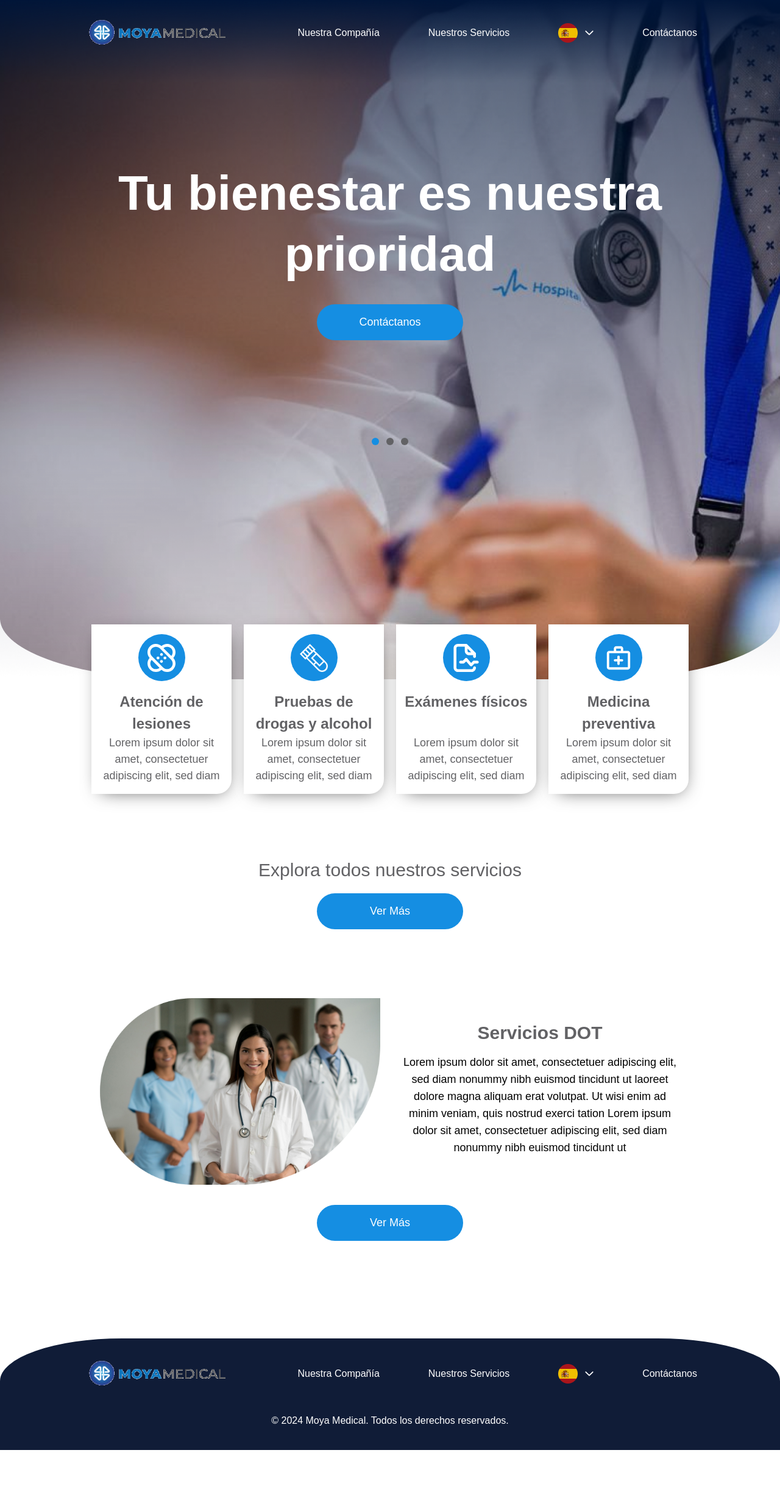
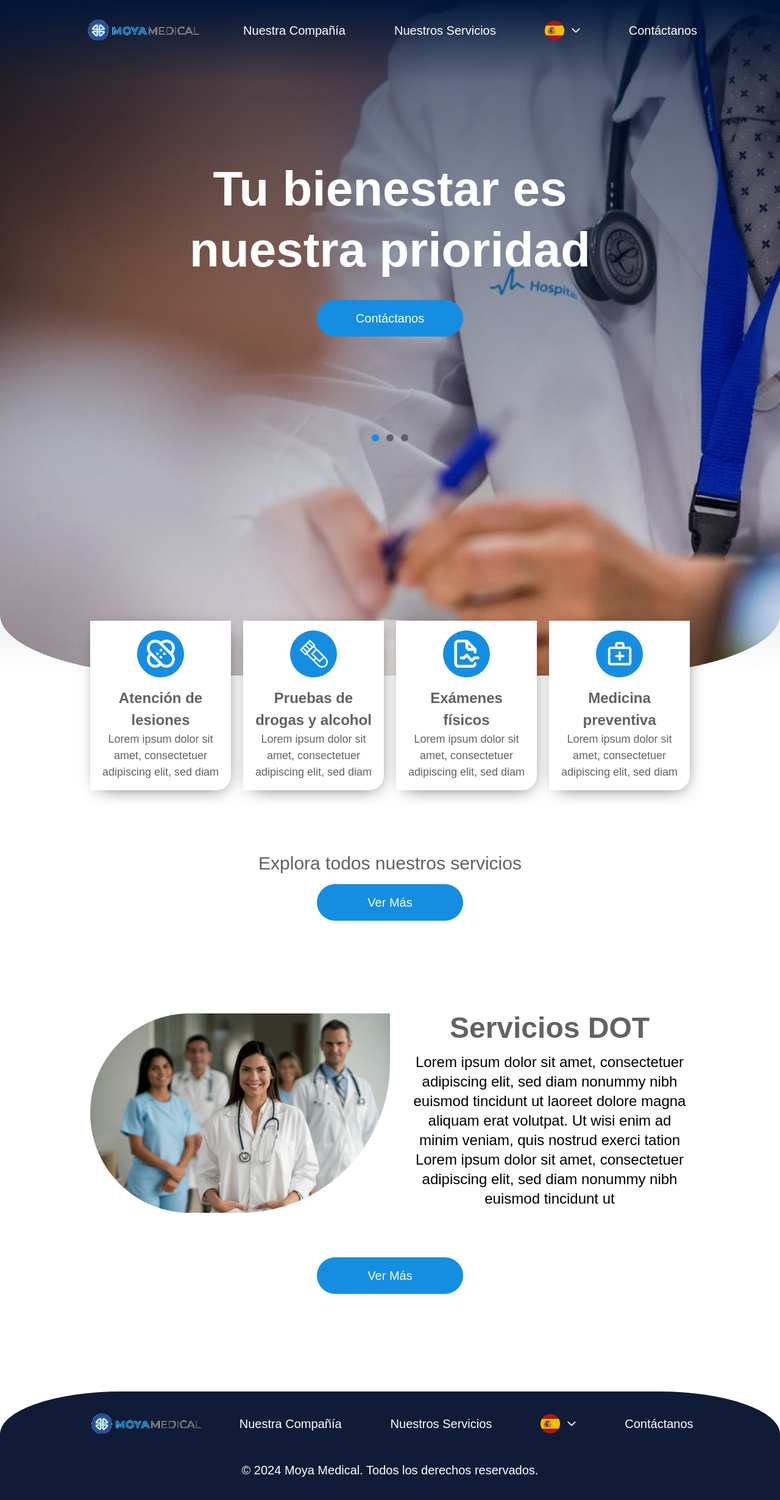
Before and after one commit to leodev9911/healthcare-center-miami-project, a React app: page / in a window 1280 px wide. Shown: the whole page at 61% size. Before the commit the page ends 2378 px from the top, so only its background shows below. Built offline with nearby package versions, Linux system fonts and the light colour scheme; the HTML template or start-up script is replaced by a standard one.

Commit message:
Relatives measures applied to the home view, <Logo /> component created

```diff
--- a/src/components/CardComponent.jsx
+++ b/src/components/CardComponent.jsx
@@ -5,7 +5,7 @@ export default function Card({
   cardDescription
 }) {
   return (
-    <div className="card flex flex-col gap-4 items-center py-4 px-2 rounded-br-3xl text-center bg-colors-pageWhite">
+    <div className="card flex flex-col lg:w-[20%] lg:flex-grow gap-4 items-center py-4 px-2 rounded-br-3xl text-center bg-colors-pageWhite">
       <div className="rounded-[50%] bg-colors-pageBlue w-[77px] h-[77px] flex items-center justify-center">
         <img
           className="w-[46px] h-[46px]"
@@ -14,8 +14,8 @@ export default function Card({
         />
       </div>
       <div className="flex flex-col items-center justify-between flex-grow text-colors-pageGray">
-        <h3 className="text-[16px] lg:text-[24px] font-bold w-[122px] lg:w-[214px]">{cardTitle}</h3>
-        <p className="w-[122px] lg:w-[214px] text-[12px] lg:text-[18px]">{cardDescription}</p>
+        <h3 className="text-[16px] xl:text-[24px] 2xl:text-4xl font-bold w-[122px] lg:w-[90%]">{cardTitle}</h3>
+        <p className="w-[122px] lg:w-[90%] text-[12px] xl:text-[18px] 2xl:text-2xl">{cardDescription}</p>
       </div>
     </div>
   )
--- a/src/components/LinkButton.jsx
+++ b/src/components/LinkButton.jsx
@@ -2,7 +2,7 @@ export default function LinkButton({ text }) {
   return (
     <a
       href=""
-      className="text-colors-pageWhite w-80 py-2 lg:py-4 flex items-center justify-center bg-colors-pageBlue rounded-[50px] lg:w-60 text-[18px]"
+      className="text-colors-pageWhite w-80 py-2 lg:py-4 flex items-center justify-center bg-colors-pageBlue rounded-[50px] lg:w-60 text-xl"
     >
       {text}
     </a>
--- /dev/null
+++ b/src/components/Logo.jsx
@@ -0,0 +1,11 @@
+import logoImage from '../assets/logo.png'
+
+export default function Logo() {
+  return (
+    <img
+      className='w-[248px] h-[43px] lg:w-[20%] lg:h-auto'
+      src={logoImage}
+      alt="Logo"
+    />
+  )
+}
--- a/src/components/NavBar.jsx
+++ b/src/components/NavBar.jsx
@@ -1,18 +1,14 @@
-import logoImage from '../assets/logo.png'
 import spainFlag from '../assets/spain-flag.png'
 import arrowDown from '../assets/arrow-down.svg'
 import hamburguerMenu from '../assets/hamburguer-menu.svg'
+import Logo from './Logo'
 
 export default function NavBar({ setMobileMenuIsActive }) {
   return (
-    <nav className="w-full max-w-5xl flex items-center justify-between py-8 px-2 z-10 relative">
-      <img
-        className='w-[248px] h-[43px]'
-        src={logoImage}
-        alt="Logo"
-      />
+    <nav className="w-full lg:max-w-[80%] flex gap-8 items-center justify-between py-8 px-2 z-10 relative">
+      <Logo />
       <section>
-        <ul className='hidden text-colors-pageWhite lg:flex items-center gap-20'>
+        <ul className='hidden text-colors-pageWhite lg:flex items-center gap-20 text-xl 2xl:text-2xl'>
           <li>
             <a
               href=""
--- a/src/containers/Footer.jsx
+++ b/src/containers/Footer.jsx
@@ -1,16 +1,12 @@
-import logoImage from '../assets/logo.png'
 import spainFlag from '../assets/spain-flag.png'
 import arrowDown from '../assets/arrow-down.svg'
+import Logo from '../components/Logo'
 
 export default function Footer() {
   return (
-    <footer className="flex flex-col gap-11 items-center bg-colors-pageFooterBlue py-9 mt-[160px]">
-      <nav className="w-full max-w-5xl flex flex-col lg:flex-row gap-6 items-center justify-between px-2 z-30 relative">
-        <img
-          className='w-[248px] h-[43px]'
-          src={logoImage}
-          alt="Logo"
-        />
+    <footer className="flex flex-col gap-11 items-center bg-colors-pageFooterBlue py-9 px-2 mt-[160px] text-xl 2xl:text-2xl">
+      <nav className="w-full max-w-[80%] flex flex-col lg:flex-row gap-6 items-center justify-between px-2 z-30 relative">
+        <Logo />
         <section>
           <ul className='text-colors-pageWhite flex flex-col gap-8 lg:flex-row items-center lg:gap-20'>
             <li>
@@ -51,7 +47,7 @@ export default function Footer() {
           </ul>
         </section>
       </nav>
-      <p className='text-colors-pageWhite'>© 2024 Moya Medical. Todos los derechos reservados.</p>
+      <p className='text-colors-pageWhite text-center'>© 2024 Moya Medical. Todos los derechos reservados.</p>
     </footer>
   )
 }
--- a/src/containers/Header.jsx
+++ b/src/containers/Header.jsx
@@ -12,9 +12,9 @@ export default function Header({ setMobileMenuIsActive }) {
         alt="Hero image"
       />
       <NavBar setMobileMenuIsActive={setMobileMenuIsActive} />
-      <section className="relative z-10 max-w-5xl flex items-center flex-col text-center text-colors-pageWhite gap-8 px-2">
+      <section className="relative z-10 lg:max-w-[80%] flex items-center flex-col text-center text-colors-pageWhite gap-8 px-2">
         <h1
-          className="font-extrabold max-w-[900px] text-[40px] leading-10 lg:text-[80px] lg:leading-[100px]"
+          className="font-extrabold lg:max-w-[80%] text-4xl leading-10 lg:text-[80px] lg:leading-[100px]"
         >
           Tu bienestar es nuestra prioridad
         </h1>
--- a/src/containers/MainSection.jsx
+++ b/src/containers/MainSection.jsx
@@ -8,9 +8,9 @@ import servicesImages from "../assets/services-images.png"
 
 export default function MainSection() {
   return (
-    <main className="w-full px-5 max-w-[80%] mx-auto my-0 flex flex-col items-centen">
+    <main className="w-full px-5 lg:max-w-[80%] mx-auto my-0 flex flex-col items-centenr">
       <section className="relative w-full flex flex-col items-center gap-10 mb-28">
-        <div className="flex flex-wrap justify-center gap-5 absolute top-[-44px] lg:top-[-90px]">
+        <div className="flex w-full flex-wrap justify-center lg:justify-between gap-5 absolute top-[-44px] lg:top-[-90px]">
           <Card
             img={bandAid}
             imgAlt='Band aid image'
@@ -37,15 +37,17 @@ export default function MainSection() {
           />
         </div>
         <div className="flex flex-col items-center pt-[600px] sm:pt-[290px] text-center">
-          <h2 className="text-[20px] mb-4 lg:text-[30px] text-colors-pageGray">Explora todos nuestros servicios</h2>
+          <h2 className="text-xl mb-4 lg:text-3xl 2xl:text-5xl text-colors-pageGray">Explora todos nuestros servicios</h2>
           <ContactButton text='Ver Más' />
         </div>
       </section>
-      <section className="flex flex-wrap gap-8 items-center justify-center">
-        <img  className="w-full max-w-[460px]" src={servicesImages} alt="Services image" />
-        <div className="flex flex-col items-center text-center mt-10 max-w-[460px]">
-          <h2 className="text-3xl font-extrabold mb-4 text-colors-pageGray">Servicios DOT</h2>
-          <p className="text-lg mb-12">Lorem ipsum dolor sit amet, consectetuer adipiscing elit, sed diam nonummy nibh euismod tincidunt ut laoreet dolore magna aliquam erat volutpat. Ut wisi enim ad minim veniam, quis nostrud exerci tation Lorem ipsum dolor sit amet, consectetuer adipiscing elit, sed diam nonummy nibh euismod tincidunt ut </p>
+      <section className="flex flex-col gap-8 items-center">
+        <div className="w-full flex flex-col lg:flex-row items-center justify-between flex-grow gap-8">
+          <img  className="w-[50%] h-auto flex-grow" src={servicesImages} alt="Services image" />
+          <div className="w-[50%] flex flex-col items-center text-center mt-10 flex-grow">
+            <h2 className="text-3xl xl:text-5xl font-extrabold mb-4 text-colors-pageGray">Servicios DOT</h2>
+            <p className="text-lg xl:text-2xl mb-12">Lorem ipsum dolor sit amet, consectetuer adipiscing elit, sed diam nonummy nibh euismod tincidunt ut laoreet dolore magna aliquam erat volutpat. Ut wisi enim ad minim veniam, quis nostrud exerci tation Lorem ipsum dolor sit amet, consectetuer adipiscing elit, sed diam nonummy nibh euismod tincidunt ut </p>
+          </div>
         </div>
         <ContactButton text='Ver Más' />
       </section>
```
